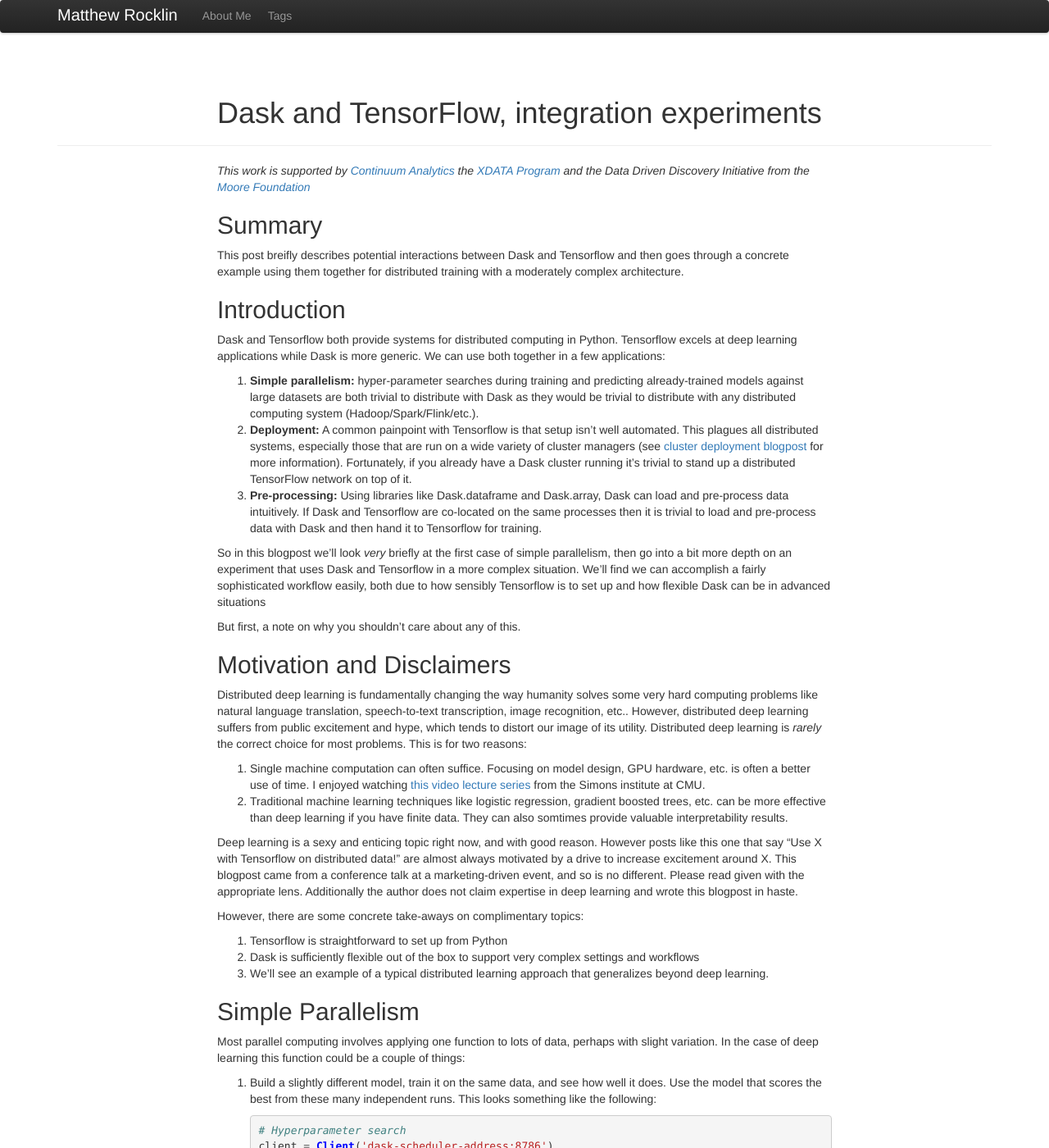
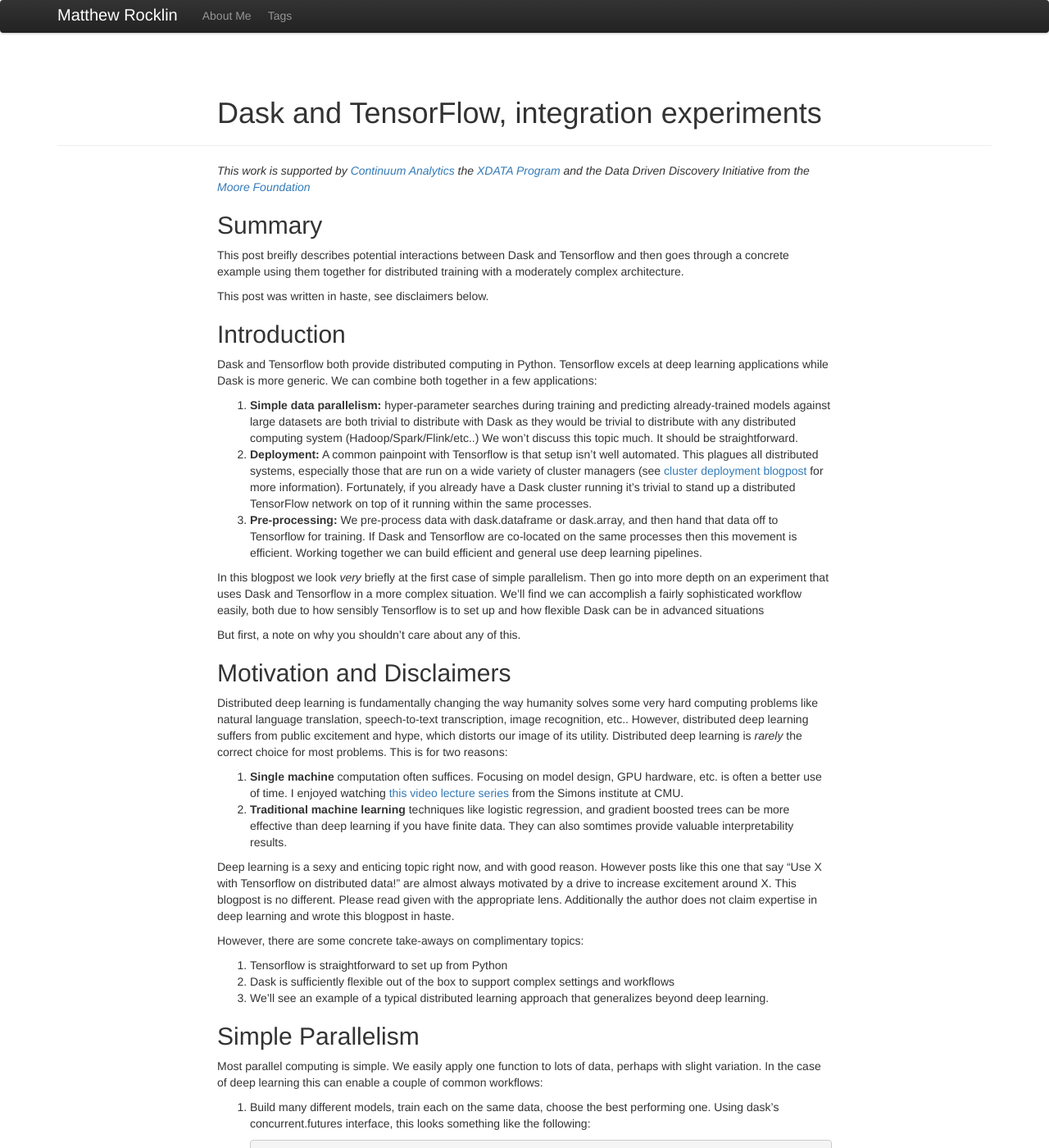
Before and after one commit to besyskymnbk/blog, a Jekyll site: the page built from _posts/work/2017-02-11-dask-tensorflow.md, in a window 1280 px wide and 1400 px high. Shown: the whole window at 82% size. Built offline with Jekyll 4.4.1, drawn with Linux system fonts in a browser that asks for light colours; comment, search, counter and statistics services are not loaded; some of the changed text lies outside the part shown.

Commit message:
cleanup dask-tensorflow blog

````diff
--- a/_posts/work/2017-02-11-dask-tensorflow.md
+++ b/_posts/work/2017-02-11-dask-tensorflow.md
@@ -20,32 +20,36 @@ This post breifly describes potential interactions between Dask and Tensorflow
 and then goes through a concrete example using them together for distributed
 training with a moderately complex architecture.
 
+This post was written in haste, see disclaimers below.
+
 
 Introduction
 ------------
 
-Dask and Tensorflow both provide systems for distributed computing in Python.
-Tensorflow excels at deep learning applications while Dask is more generic.  We
-can use both together in a few applications:
+Dask and Tensorflow both provide distributed computing in Python.
+Tensorflow excels at deep learning applications while Dask is more generic.
+We can combine both together in a few applications:
 
-1.  **Simple parallelism:** hyper-parameter searches during training
+1.  **Simple data parallelism:** hyper-parameter searches during training
     and predicting already-trained models against large datasets are both
     trivial to distribute with Dask as they would be trivial to distribute with
-    any distributed computing system (Hadoop/Spark/Flink/etc.).
+    any distributed computing system (Hadoop/Spark/Flink/etc..)  We won't
+    discuss this topic much.  It should be straightforward.
 2.  **Deployment:** A common painpoint with Tensorflow is that setup isn't
     well automated.  This plagues all distributed systems, especially those
     that are run on a wide variety of cluster managers (see [cluster deployment
     blogpost](http://matthewrocklin.com/blog/work/2016/09/22/cluster-deployments)
     for more information).  Fortunately, if you already have a Dask cluster
     running it's trivial to stand up a distributed TensorFlow network on
-    top of it.
-3.  **Pre-processing:** Using libraries like Dask.dataframe and Dask.array,
-    Dask can load and pre-process data intuitively.  If Dask and Tensorflow are
-    co-located on the same processes then it is trivial to load and pre-process
-    data with Dask and then hand it to Tensorflow for training.
+    top of it running within the same processes.
+3.  **Pre-processing:** We pre-process data with dask.dataframe or dask.array,
+    and then hand that data off to Tensorflow for training.  If Dask and
+    Tensorflow are co-located on the same processes then this movement is
+    efficient.  Working together we can build efficient and general use deep
+    learning pipelines.
 
-So in this blogpost we'll look *very* briefly at the first case of simple
-parallelism, then go into a bit more depth on an experiment that uses Dask and
+In this blogpost we look *very* briefly at the first case of simple
+parallelism.  Then go into more depth on an experiment that uses Dask and
 Tensorflow in a more complex situation.  We'll find we can accomplish a fairly
 sophisticated workflow easily, both due to how sensibly Tensorflow is to set up
 and how flexible Dask can be in advanced situations
@@ -59,32 +63,31 @@ Motivation and Disclaimers
 Distributed deep learning is fundamentally changing the way humanity solves
 some very hard computing problems like natural language translation,
 speech-to-text transcription, image recognition, etc..  However, distributed
-deep learning suffers from public excitement and hype, which tends to distort
-our image of its utility.  Distributed deep learning is *rarely* the correct
-choice for most problems.  This is for two reasons:
+deep learning suffers from public excitement and hype, which distorts our image
+of its utility.  Distributed deep learning is *rarely* the correct choice for
+most problems.  This is for two reasons:
 
-1.  Single machine computation can often suffice.  Focusing on model design,
+1.  **Single machine** computation often suffices.  Focusing on model design,
     GPU hardware, etc. is often a better use of time.  I enjoyed watching [this
     video lecture series](https://simons.berkeley.edu/talks/tutorial-deep-learning)
     from the Simons institute at CMU.
-2.  Traditional machine learning techniques like logistic regression, gradient
-    boosted trees, etc. can be more effective than deep learning if you have
+2.  **Traditional machine learning** techniques like logistic regression, and
+    gradient boosted trees can be more effective than deep learning if you have
     finite data.  They can also somtimes provide valuable interpretability
     results.
 
 Deep learning is a sexy and enticing topic right now, and with good reason.
 However posts like this one that say "Use X with Tensorflow on distributed
 data!" are almost always motivated by a drive to increase excitement around X.
-This blogpost came from a conference talk at a marketing-driven event, and so
-is no different.  Please read given with the appropriate lens.  Additionally
-the author does not claim expertise in deep learning and wrote this blogpost
-in haste.
+This blogpost is no different.  Please read given with the appropriate lens.
+Additionally the author does not claim expertise in deep learning and wrote
+this blogpost in haste.
 
 However, there are some concrete take-aways on complimentary topics:
 
 1.  Tensorflow is straightforward to set up from Python
-2.  Dask is sufficiently flexible out of the box to support very complex
-    settings and workflows
+2.  Dask is sufficiently flexible out of the box to support complex settings
+    and workflows
 3.  We'll see an example of a typical distributed learning approach that
     generalizes beyond deep learning.
 
@@ -92,20 +95,20 @@ However, there are some concrete take-aways on complimentary topics:
 Simple Parallelism
 ------------------
 
-Most parallel computing involves applying one function to lots of data, perhaps
-with slight variation.  In the case of deep learning this function could be a
-couple of things:
+Most parallel computing is simple.  We easily apply one function to lots of
+data, perhaps with slight variation.  In the case of deep learning this
+can enable a couple of common workflows:
 
-1.  Build a slightly different model, train it on the same data, and see how
-    well it does.  Use the model that scores the best from these many
-    independent runs.  This looks something like the following:
+1.  Build many different models, train each on the same data, choose the best
+    performing one.  Using dask's concurrent.futures interface, this looks
+    something like the following:
 
     ```python
     # Hyperparameter search
     client = Client('dask-scheduler-address:8786')
     scores = client.map(train_and_evaluate, hyper_param_list, data=data)
-    scores = client.gather(scores)
-    best = max(scores)
+    best = client.submit(max, scores)
+    best.result()
     ```
 
 2.  Given an already-trained model, use it to predict outcomes on lots of data.
@@ -554,8 +559,8 @@ scorer_task = c.submit(scoring_task, workers=dask_spec['scorer'][0])
 This starts long-running tasks that just sit there, waiting for external
 stimulation:
 
-<img src="{{ BASE_PATH }}/images/tf-long-running-tasks.png"
-     width="40%"
+<img src="{{ BASE_PATH }}/images/tf-long-running-task.png"
+     width="70%"
      alt="long running tensorflow tasks">
 
 
````
Also changed, not shown: other parts of _posts/work/2017-02-11-dask-tensorflow.md (+9 -7 lines).
